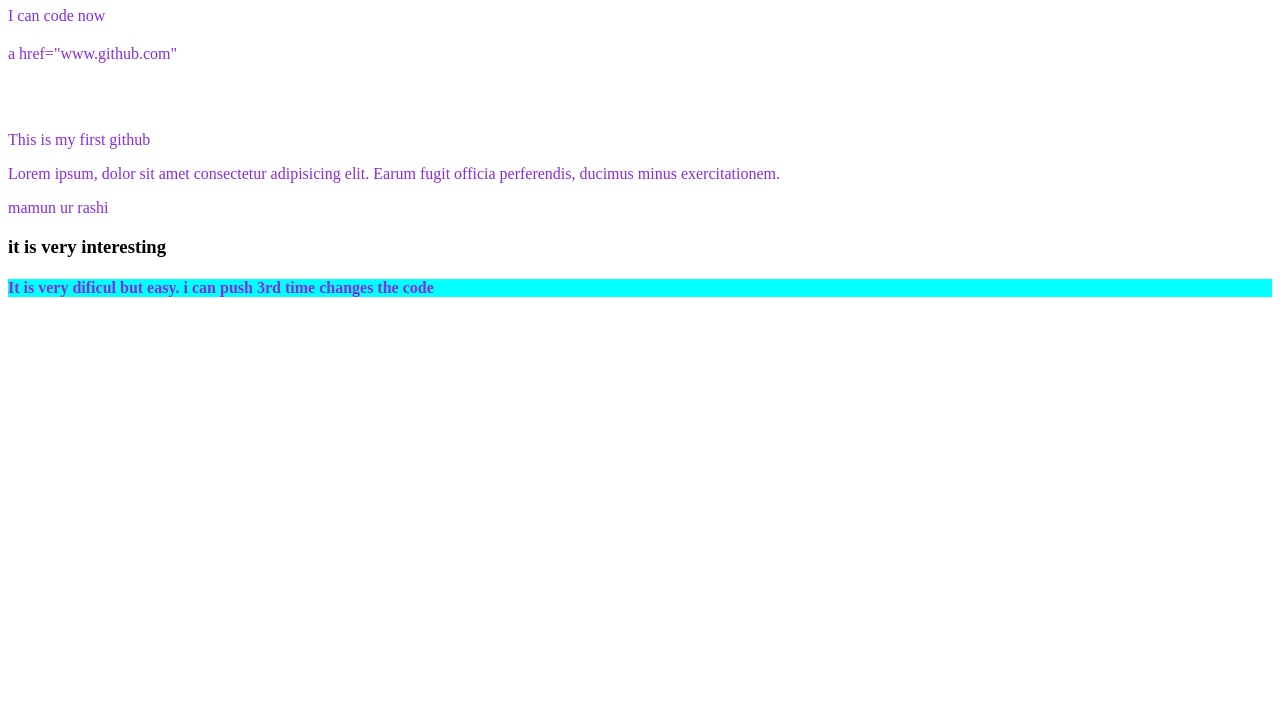
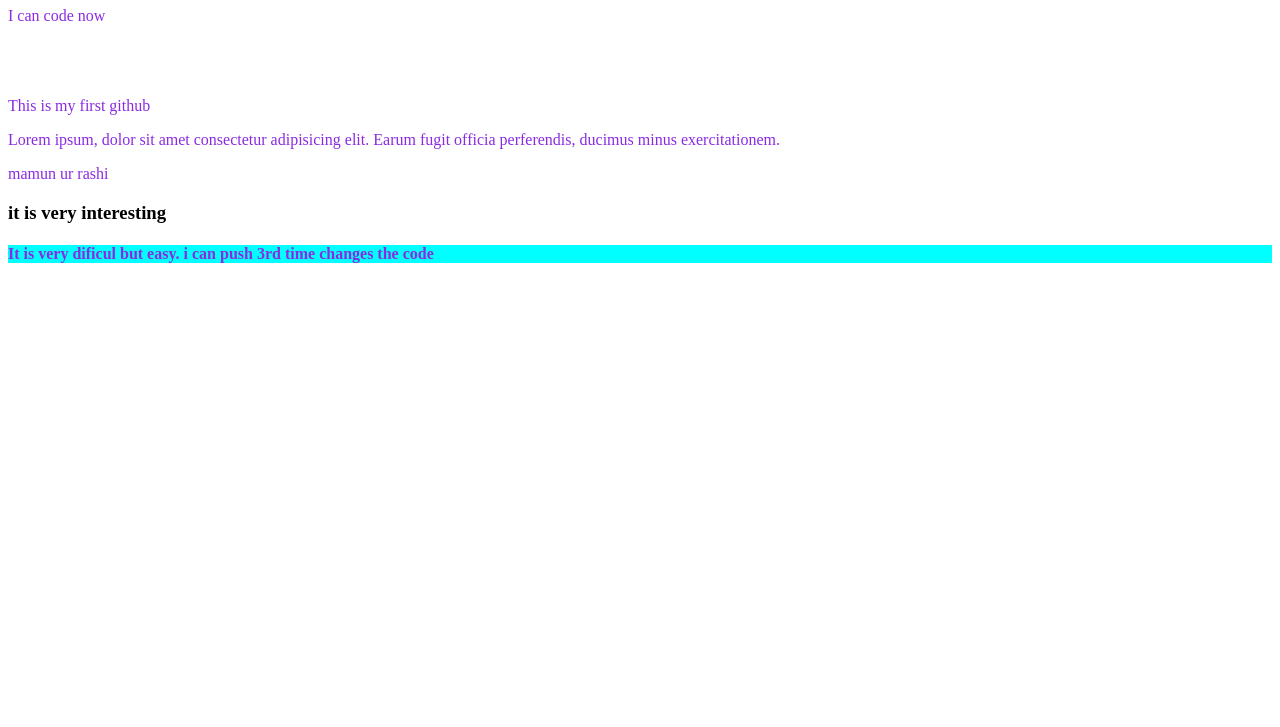
Before and after one commit to Mamun-Ur-Rashid/My-second-repo, a plain HTML site: page index.html in a window 1280 px wide. Shown: the part 73-800 px from the top of the page. Drawn offline with Linux system fonts and the light colour scheme.

Commit message:
added link

```diff
--- a/index.html
+++ b/index.html
@@ -11,7 +11,7 @@
     <h1>I can Push github first time</h1>
     <p>I can code now</p>
     <h2><a href="www.github.com"></a></h2>
-    <p>a href="www.github.com"</p>
+    <a href="www.github.com"></a>
     <br>
     <img src="m.jpg" alt="">
     <p>This is my first github</p>
```
